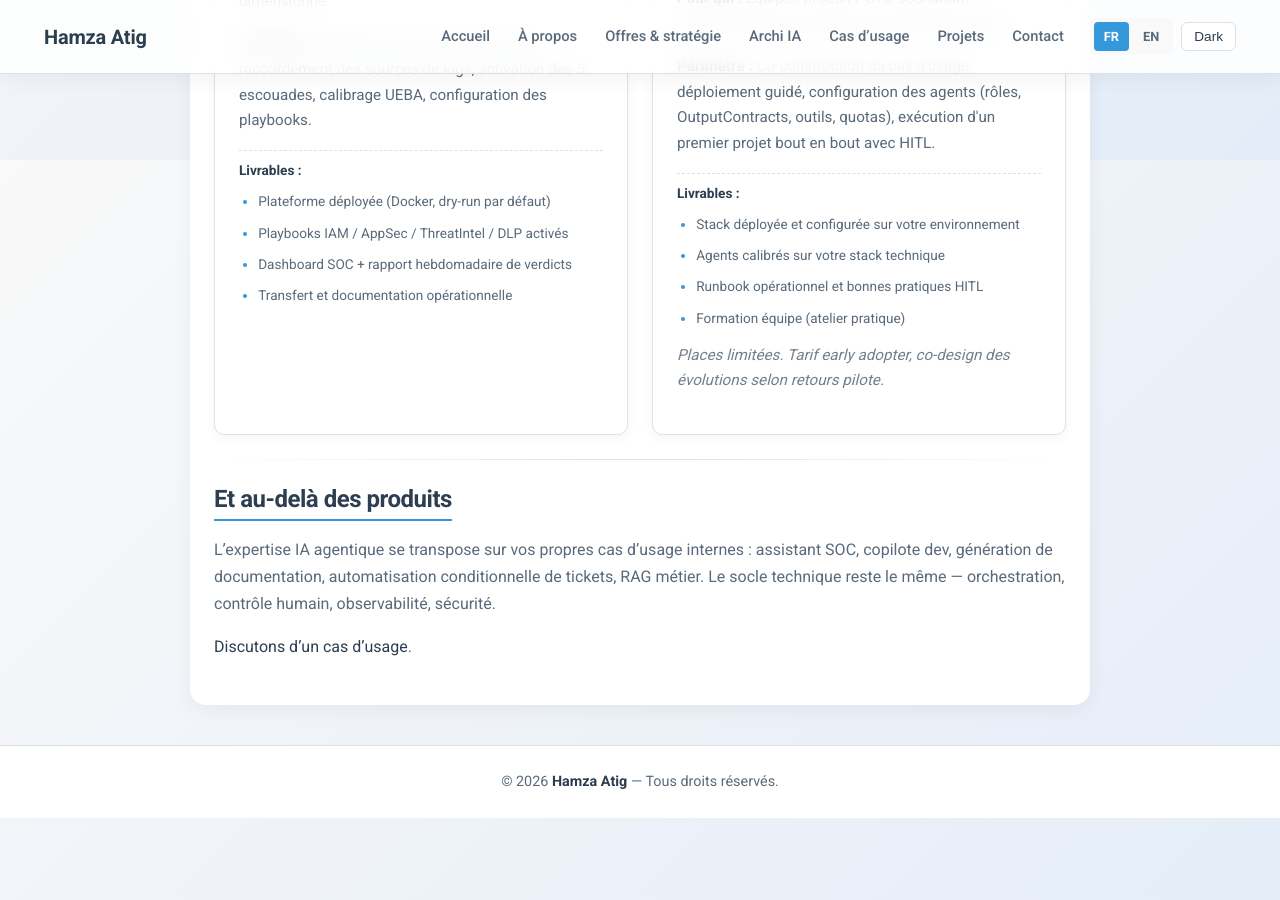
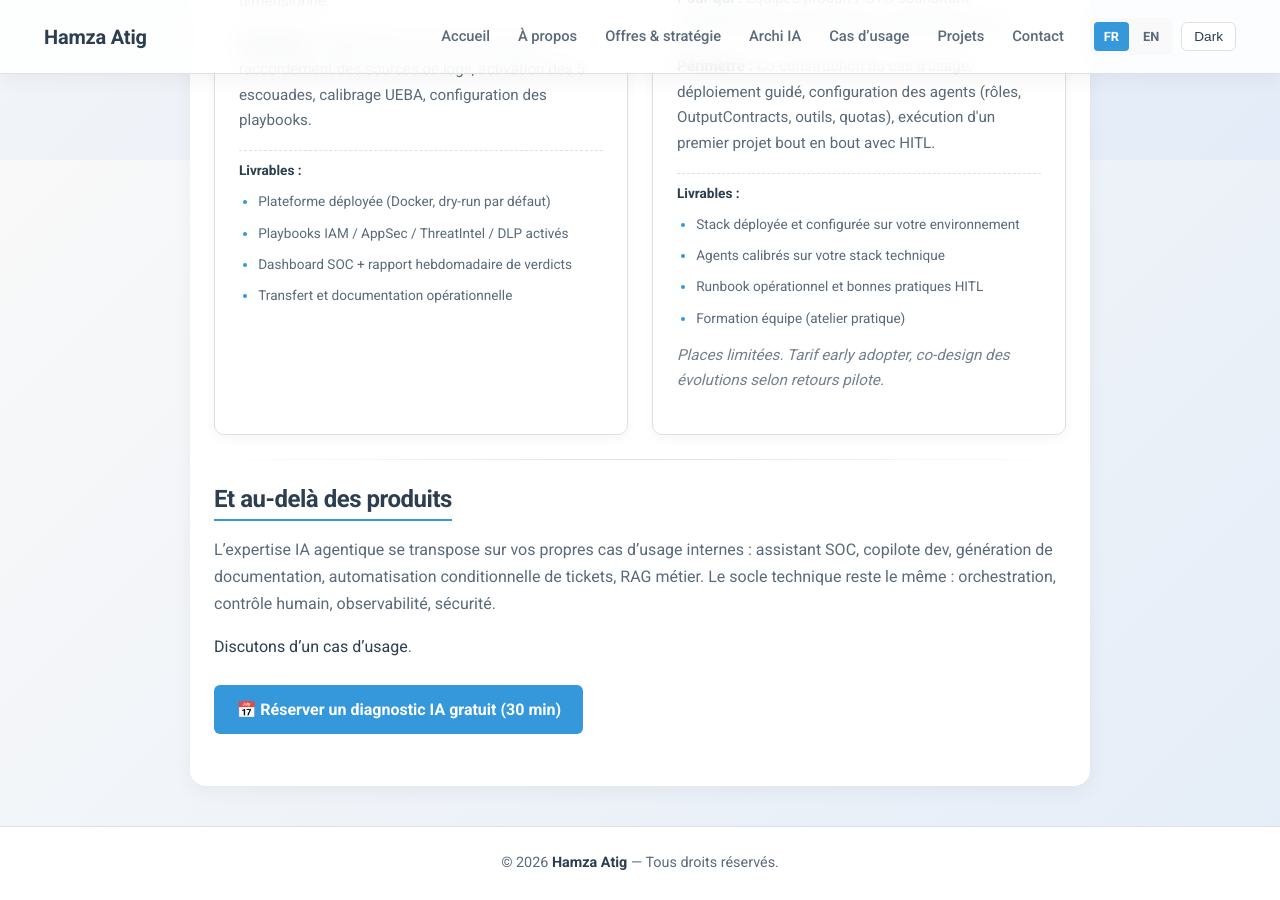
Before and after one commit to HamzaAtig/atig-hamza-portfolio-, a Jekyll site: the page built from archi-ia.md, in a window 1280 px wide and 900 px high, scrolled down 3440 px. Built offline with Jekyll 4.4.1, drawn with Linux system fonts in a browser that asks for light colours; before the commit the page ends 4258 px from its top, so only the background shows below that.

Commit message:
feat: CTA Calendly diagnostic IA sur les pages architecture IA
Co-Authored-By: Claude Fable 5 <noreply@anthropic.com>

```diff
--- a/archi-ia.md
+++ b/archi-ia.md
@@ -86,6 +86,12 @@ Avec **<span class="exp-years" data-exp-start-year="{{ site.author.experience_st
 
 ## Et au-delà des produits
 
-L'expertise IA agentique se transpose sur vos propres cas d'usage internes : assistant SOC, copilote dev, génération de documentation, automatisation conditionnelle de tickets, RAG métier. Le socle technique reste le même — orchestration, contrôle humain, observabilité, sécurité.
+L'expertise IA agentique se transpose sur vos propres cas d'usage internes : assistant SOC, copilote dev, génération de documentation, automatisation conditionnelle de tickets, RAG métier. Le socle technique reste le même : orchestration, contrôle humain, observabilité, sécurité.
 
 [Discutons d'un cas d'usage]({{ "/contact" | relative_url }}).
+
+{% if site.social.calendly %}
+<div style="margin: 1.5rem 0;">
+  <a href="{{ site.social.calendly }}" target="_blank" rel="noopener" style="display: inline-block; padding: 0.7rem 1.4rem; background: #3498db; color: #fff; text-decoration: none; border-radius: 6px; font-weight: 600;">📅 Réserver un diagnostic IA gratuit (30 min)</a>
+</div>
+{% endif %}
```
Also changed, not shown: ai-architecture.en.md (+7 -1 lines).
